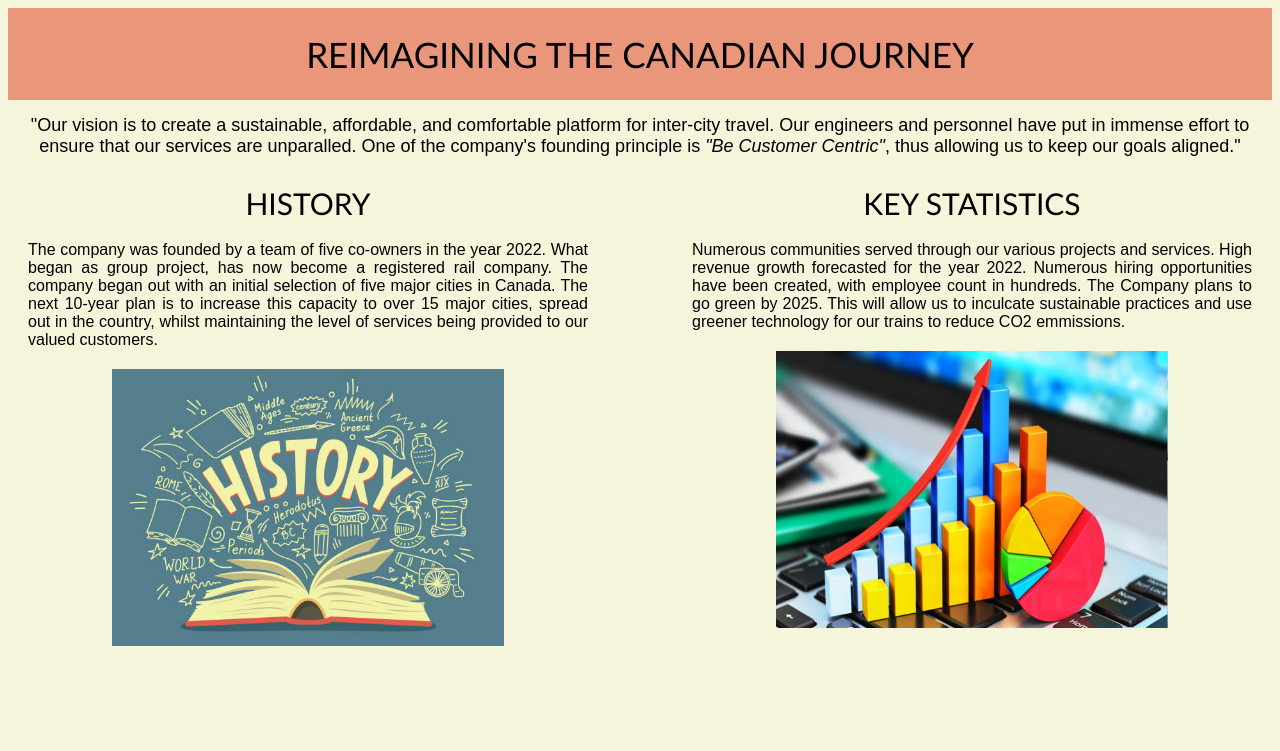
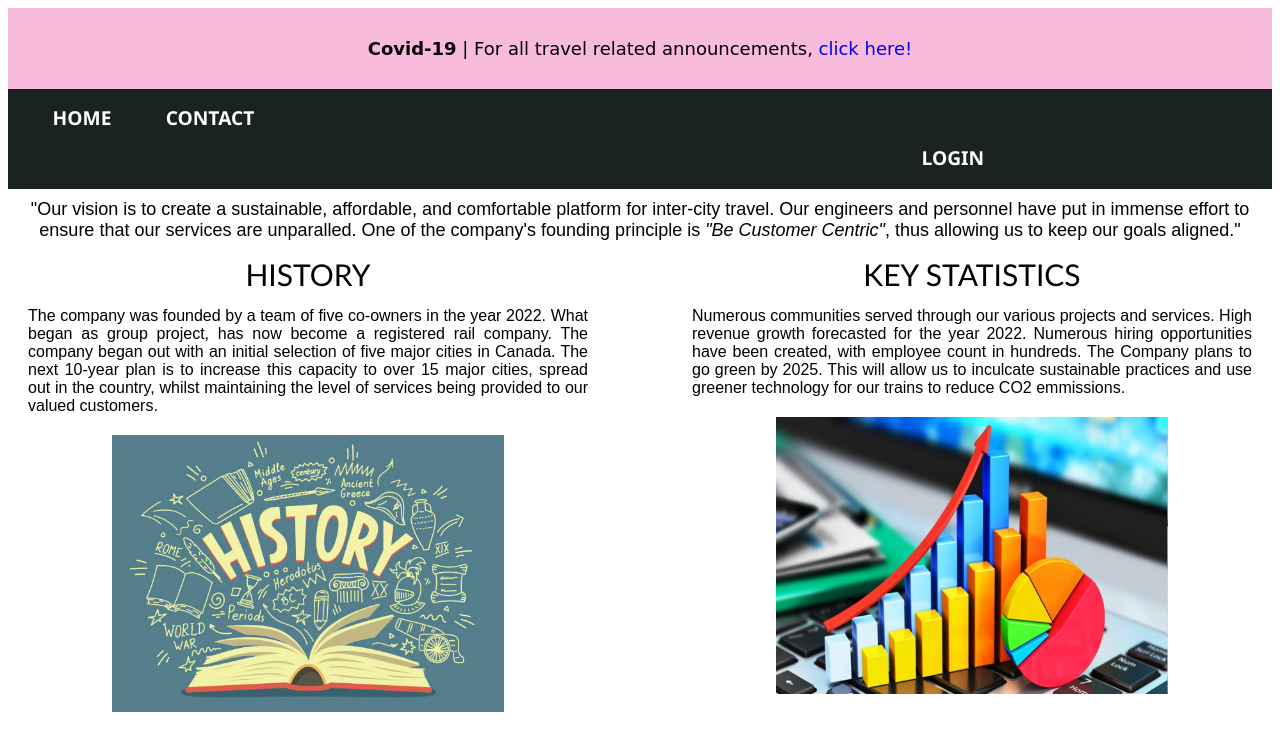
Before and after one commit to HassanMahmoodKhan/Web-Development-Project, a Flask app: page /About in a window 1280 px wide. Shown: the top 751 px of the page. Run offline with Flask 2, Linux system fonts and the light colour scheme.

Commit message:
Styling updates

```diff
--- a/static/About-Styling.css
+++ b/static/About-Styling.css
@@ -1,27 +1,72 @@
-body{
-background-color:beige;
 
-}
 section{
     columns: 2;
     column-gap: 4em;
 
 }
-#head{
+/*#head{
     font-size:35px;
     font-family:'Gill Sans', 'Gill Sans MT', Calibri, 'Trebuchet MS', sans-serif;
     text-transform: uppercase;
     text-align: center;
     background-color:darksalmon;
-    padding: 25px 0px 25px 0px;
+    padding: 22px 0px 22px 0px;
     margin-top: 0px;
-    margin-bottom: 15px;
-}
+    margin-bottom: 0px;
+}*/
+header{
+    margin: 0px;
+    padding: 30px 0px 30px 0px;
+    text-align: center;
+    font-size: 18px;
+    font-weight: normal;
+    font-family: cursive;
+    background-color: #F9BBDB;
+  }
+  header a{
+    text-decoration: none;
+   }
+  #covid{
+    font-weight: bolder;
+  }
+nav ul {
+    list-style-type:none;
+    margin: 0px;
+    padding: 5px 10px 15px 10px;
+    overflow: hidden;
+    background-color:#1B2322;
+    text-align: center;
+
+    }
+    nav li {
+    float: left;
+    font-family: Segoe, "Segoe UI", "DejaVu Sans", "Trebuchet MS", Verdana, sans-serif;
+    font-size: 1.2em;
+    line-height: 40px;
+    height: 40px;
+    }
+
+    nav a {
+    text-decoration: none;
+    color: white;
+    display: block;
+    text-transform: uppercase;
+    padding: 4px;
+    font-weight: bold;
+    width: 120px;
+    }
+
+    nav a:hover, a:active {
+    background-color: #23A896;
+    }
+    #login{
+        padding-left: 70%;
+      }
 #info{
     font-size: large;
     font-family:Arial, Helvetica, sans-serif;
     text-align: center;
-    padding: 0px 20px 0px 20px;
+    padding: 10px 20px 0px 20px;
 
 }
 #customer{
@@ -32,8 +77,8 @@ section{
     font-family: 'Gill Sans', 'Gill Sans MT', Calibri, 'Trebuchet MS', sans-serif;
     text-align: center;
     text-transform: uppercase;
-    padding-top: 28px;
-    padding-bottom: 20px;
+    padding-top: 15px;
+    padding-bottom: 15px;
 }
 .subinfo{
     text-align: justify;
--- a/templates/About.html
+++ b/templates/About.html
@@ -9,8 +9,20 @@
 
 </head>
 <body>
+    <header>
+        <span id="covid">Covid-19</span> | For all travel related announcements, <a href="#" target="_self">click here!</a>
+    </header>
     <article>
-    <p id="head"> Reimagining The Canadian Journey </p>
+    <!--<p id="head"> Reimagining The Canadian Journey </p>-->
+
+    <nav>
+        <ul>
+        <li><a href="Home.html">Home</a></li>
+        <li><a href="#">Contact</a></li>
+        <li id="login"><a href="#">Login</a></li>
+        </ul>
+        </nav>
+
         <div id="info">
             "Our vision is to create a sustainable, affordable, and comfortable platform for inter-city travel.
             Our engineers and personnel have put in immense effort to ensure that our services are unparalled.
--- a/templates/webpage1.html
+++ b/templates/Home.html
@@ -1,5 +1,5 @@
 <!doctype html>
-<html>
+<html lang="en">
 <head>
 <meta http-equiv="Content-type" content="text/html; charset=utf-8" />
 <meta name="viewport" content="width=device-width, initial-scale=1" />
@@ -9,13 +9,13 @@
 
 <body>
 <header>
-<span id="covid">Covid-19</span> | For all travel related announcements, <a href="#" target="_blank">click here!</a>
+<span id="covid">Covid-19</span> | For all travel related announcements, <a href="#" target="_self">click here!</a>
 </header>
 
 <nav>
 <ul>
 <li><a href="">Home</a></li>
-<li><a href="{{url_for('About')}}">About</a></li>
+<li><a href="About.html">About</a></li>
 <li><a href="#">Contact</a></li>
 <li id="login"><a href="#">Login</a></li>
 </ul>
```
Also changed, not shown: static/master.css (+1 -6 lines), train.jpg (added).
